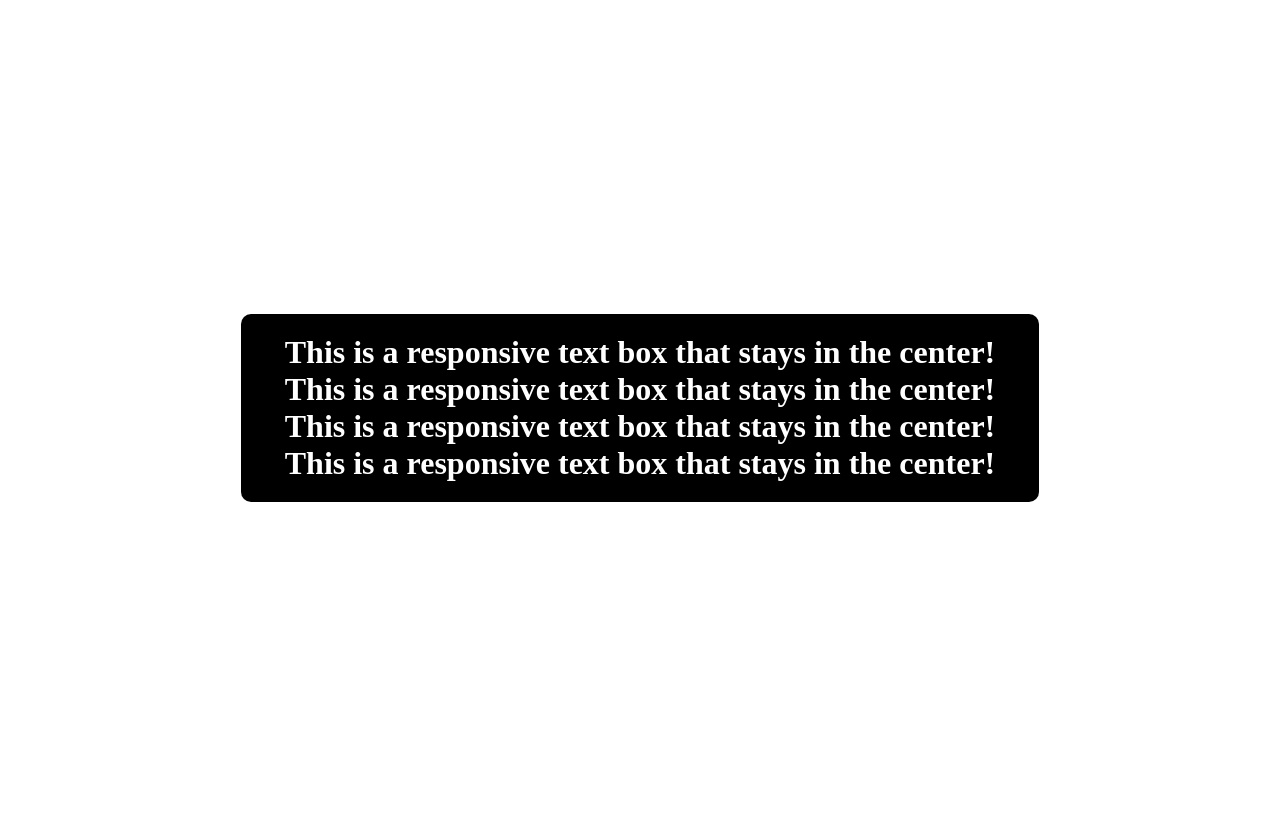
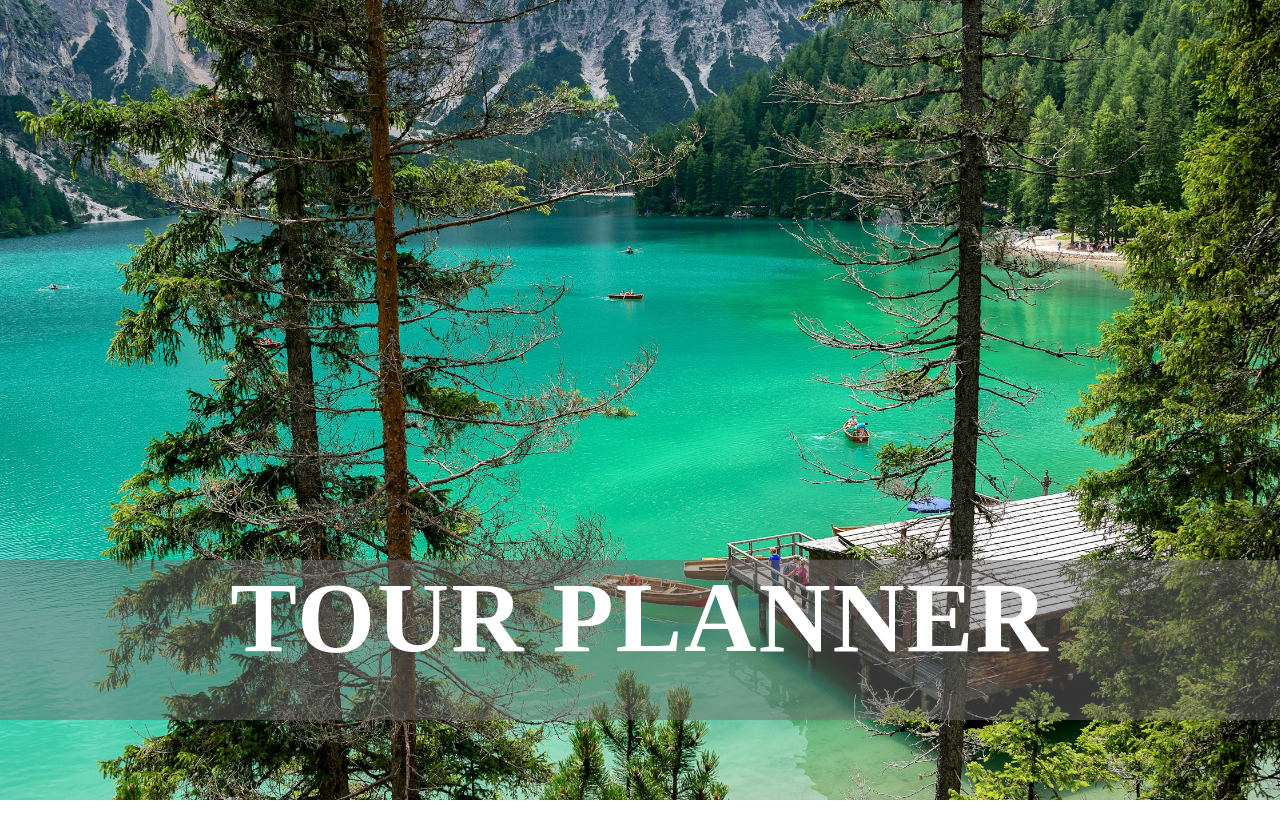
Before and after one commit to Shaniza/Tour-Guide-, a plain HTML site: page fake.html in a window 1280 px wide. Drawn offline with Linux system fonts and the light colour scheme.

Commit message:
hero section slider done

```diff
--- a/fake.html
+++ b/fake.html
@@ -3,48 +3,80 @@
 <head>
     <meta charset="UTF-8">
     <meta name="viewport" content="width=device-width, initial-scale=1.0">
-    <title>Responsive Centered Text</title>
+    <title>Full-Screen CSS Slider</title>
     <style>
-        /* Centering Container */
-        .container {
-            display: flex;
-            justify-content: center;
-            align-items: center;
-            height: 100vh; /* Full viewport height */
-            text-align: center;
+        /* Reset default margin & padding */
+        * {
+            margin: 0;
+            padding: 0;
+            box-sizing: border-box;
         }
 
-        /* Full-Width Text Box */
-        .text-box {
-            width: 60%; /* Occupies 60% of screen */
-            font-size: 2rem; /* Large text */
-            font-weight: bold;
-            color: white;
-            background-color: black; /* Full box background */
-            padding: 20px;
-            border-radius: 10px;
+        /* Prevent scrolling */
+        body {
+            overflow: hidden;
         }
 
-        /* Adjustments for smaller screens */
-        @media (max-width: 768px) {
-            .text-box {
-                width: 80%; /* Wider on small screens */
-                font-size: 20px; /* Reduce font size */
-            }
+        /* Full-Screen Slider Container */
+        .slider {
+            width: 100vw;
+            height: 100vh;
+            overflow: hidden;
+            position: relative;
+        }
+
+        /* Slides Wrapper */
+        .slides {
+            width: 500vw; /* 5 slides in total (1 → 2 → 3 → 2 → 1) */
+            height: 100%;
+            display: flex;
+            animation: slideAnimation 15s infinite;
+            position: relative;
+        }
+
+        /* Individual Images */
+        .slides img {
+            width: 100vw;
+            height: 100vh;
+            object-fit: cover;
+        }
+
+        .text{
+            width: 100vw;
+            height: 20vh;
+            background-color: rgba(111, 108, 108, 0.5);
+            position: absolute;
+            top: 70vh;
+            left: 0vw;
+            font-size: 50px;
+            letter-spacing: 2px;
+            color: white;
+            text-align: center;
+
+        }
+
+        /* Animation Keyframes */
+        @keyframes slideAnimation {
+            0%, 20%   { transform: translateX(0vw); }     /* Image 1 */
+            25%, 40%  { transform: translateX(-100vw); }  /* Image 2 */
+            45%, 60%  { transform: translateX(-200vw); }  /* Image 3 */
+            65%, 80%  { transform: translateX(-100vw); }  /* Back to Image 2 */
+            85%, 100% { transform: translateX(0vw); }     /* Back to Image 1 */
         }
     </style>
 </head>
 <body>
 
-    <div class="container">
-        <div class="text-box">
-            This is a responsive text box that stays in the center!
-
-            This is a responsive text box that stays in the center!
-
-            This is a responsive text box that stays in the center!
-
-            This is a responsive text box that stays in the center!
+    <div class="slider">
+        <div class="slides">
+            <img src="1.jpeg" alt="Image 1">
+            <img src="2.jpeg" alt="Image 2">
+            <img src="3.jpeg" alt="Image 3">
+            <img src="2.jpeg" alt="Image 2 Again">
+            <img src="1.jpeg" alt="Image 1 Again">
+        </div>
+        <div class="text">
+            <h1>TOUR PLANNER</h1>
         </div>
     </div>
 
--- a/style.css
+++ b/style.css
@@ -1,7 +1,3 @@
-/* body{
-    background-image: url("../career2.avif");
-} */
-
 *{
     margin: 0;
     padding: 0;
@@ -9,16 +5,21 @@
 }
 
     /* navbar */
+header{
+
+}
 nav{
     background-color: black;
     height: 60px;
     display: flex;
     justify-content: space-between;
     align-items: center;
+
 }
 .navbar {
     background-color: black;
     /* padding: 10px 20px; */
+    /* position: sticky; */
 }
 
 .navbar a {
@@ -78,6 +79,60 @@ nav > i:hover{
     background-color: red;
     color: white;
 }
+/* hero section with slider*/
+
+        .hero {
+            overflow: hidden;
+        }
+
+
+        .slider {
+            width: 100vw;
+            height: 100vh;
+            overflow: hidden;
+            position: relative;
+        }
+
+        .slides {
+            width: 500vw;
+            height: 100%;
+            display: flex;
+            animation: slideAnimation 15s infinite;
+            position: relative;
+        }
+
+
+        .slides img {
+            width: 100vw;
+            height: 100vh;
+            object-fit: cover;
+        }
+
+        .text{
+            width: 100vw;
+            height: 20vh;
+            background-color: rgba(111, 108, 108, 0.5);
+            position: absolute;
+            top: 70vh;
+            left: 0vw;
+            font-size: 40px;
+            letter-spacing: 2px;
+            color: white;
+            display: flex;
+            justify-content: center;
+            align-items: center;
+
+
+        }
+
+        @keyframes slideAnimation {
+            0%, 20%   { transform: translateX(0vw); }     /* Image 1 */
+            25%, 40%  { transform: translateX(-100vw); }  /* Image 2 */
+            45%, 60%  { transform: translateX(-200vw); }  /* Image 3 */
+            65%, 80%  { transform: translateX(-100vw); }  /* Back to Image 2 */
+            85%, 100% { transform: translateX(0vw); }     /* Back to Image 1 */
+        }
+
 /* team section  */
 .team-section{
     background-color: white;
@@ -373,5 +428,29 @@ footer > .social-icons > a:hover{
         flex-direction: column;
         align-items: center;
         }
+    .slider {
+        height: 60vh;
+    }
+    .slides img {
+        height: 60vh;
+    }
+    .slider h1 {
+        font-size: 2.5rem;
+        padding: 15px 30px;
+    }
+    .text{
+        width: 100vw;
+        height: 10vh;
+        background-color: rgba(111, 108, 108, 0.5);
+        position: absolute;
+        top: 30vh;
+        left: 0vw;
+        font-size: 20px;
+        letter-spacing: 2px;
+        color: white;
+        text-align: center;
+
+
+    }
 
 }
```
Also changed, not shown: index.html (+24 -5 lines), res.html (+34 -12 lines), 1.jpeg (added), 2.jpeg (added), 3.jpeg (added), 4.jpeg (added).
